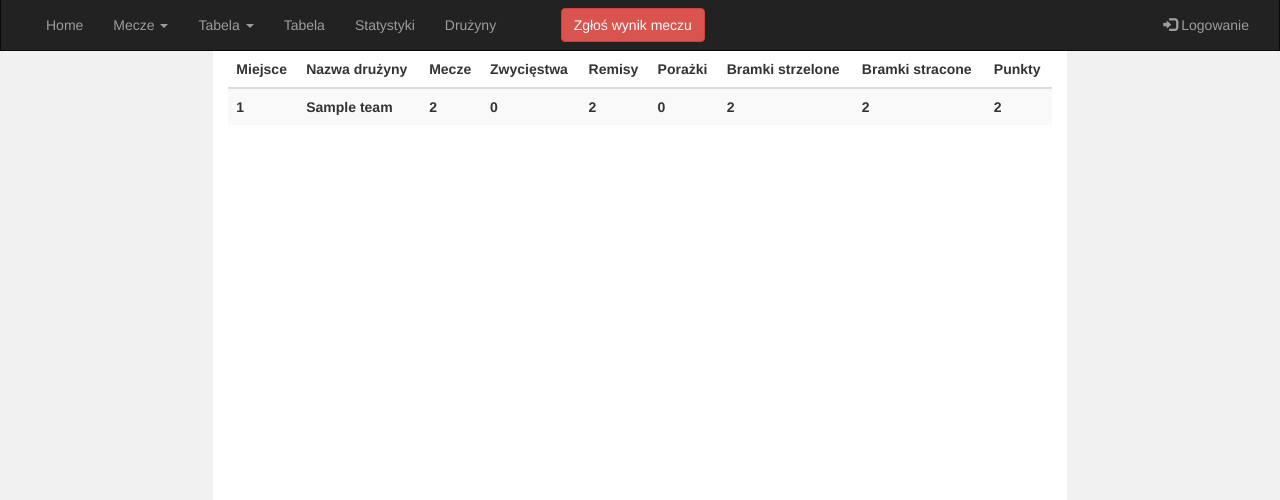
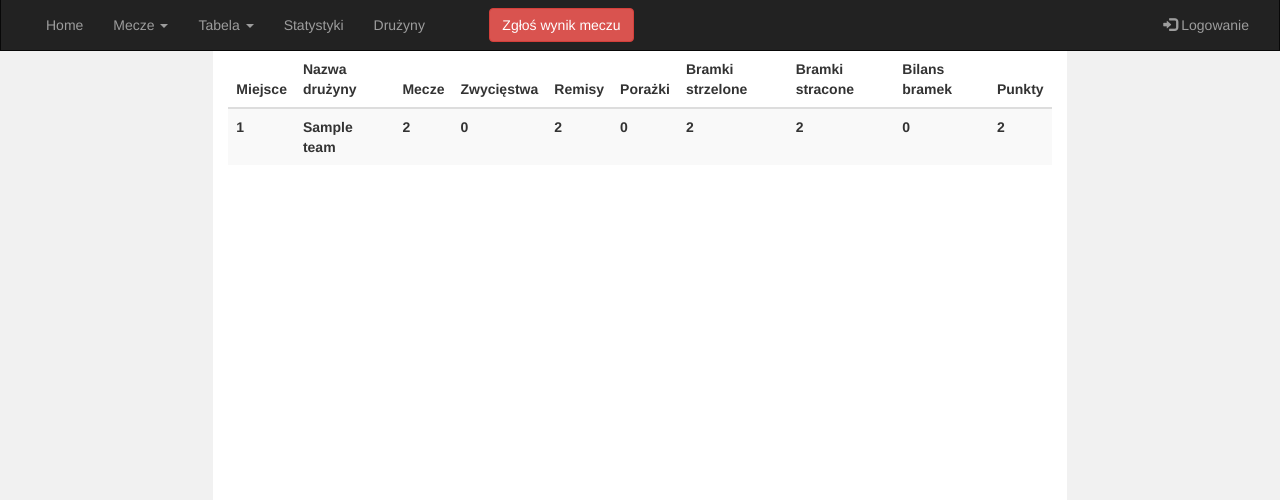
Before and after one commit to davidcpp/alp, a Django app: a page that uses alp/templates/alp/base.html in a window 1280 px wide. Shown: the part 141-641 px from the top of the page. Run offline with Django 3.2, Linux system fonts and the light colour scheme; tables that the repository leaves empty hold one stand-in row (values such as "Sample post"); lists and menus that the app fills with data are empty; some libraries are stand-ins or nearby versions.

Commit message:
o jedna tabele za daleko...

```diff
--- a/alp/templates/alp/base.html
+++ b/alp/templates/alp/base.html
@@ -83,7 +83,6 @@
           </a></li>
           {% endfor %}
         </ul>
-        <li><a href="#">Tabela</a></li>
         <li><a href="#">Statystyki</a></li>
         <li><a href="#">Drużyny</a></li>
         <li><a href="#">&nbsp;&nbsp;&nbsp;&nbsp;&nbsp;</a></li>
--- a/alp/templates/alp/league_table.html
+++ b/alp/templates/alp/league_table.html
@@ -12,6 +12,7 @@
       <th scope="col">Porażki</th>
       <th scope="col">Bramki strzelone</th>
       <th scope="col">Bramki stracone</th>
+      <th scope="col">Bilans bramek</th>
       <th scope="col">Punkty</th>
     </tr>
   </thead>
@@ -26,6 +27,7 @@
       <th scope="row">{{row_table.losses}}</th>
       <th scope="row">{{row_table.goals_scored}}</th>
       <th scope="row">{{row_table.goals_lost}}</th>
+      <th scope="row">{{row_table.goal_balance}}</th>
       <th scope="row">{{row_table.points}}</th>
   </tr>
 
```
